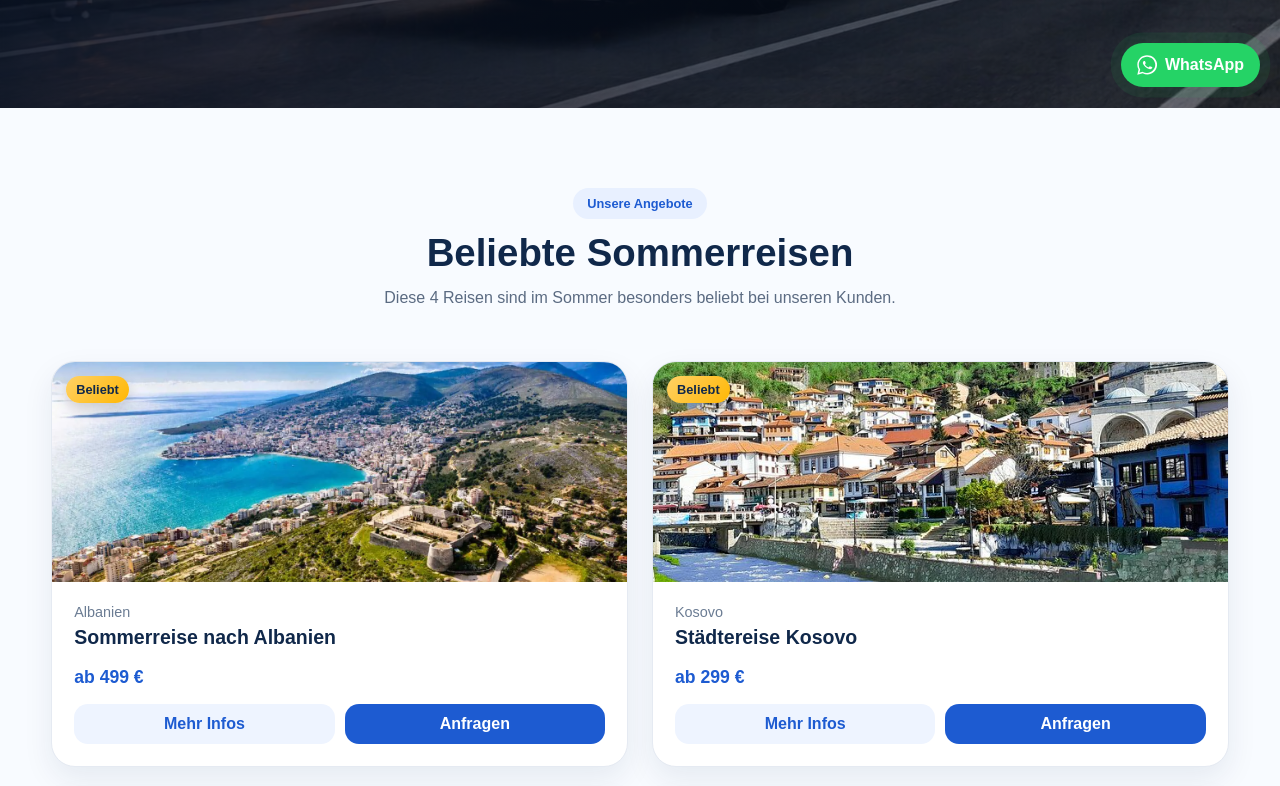
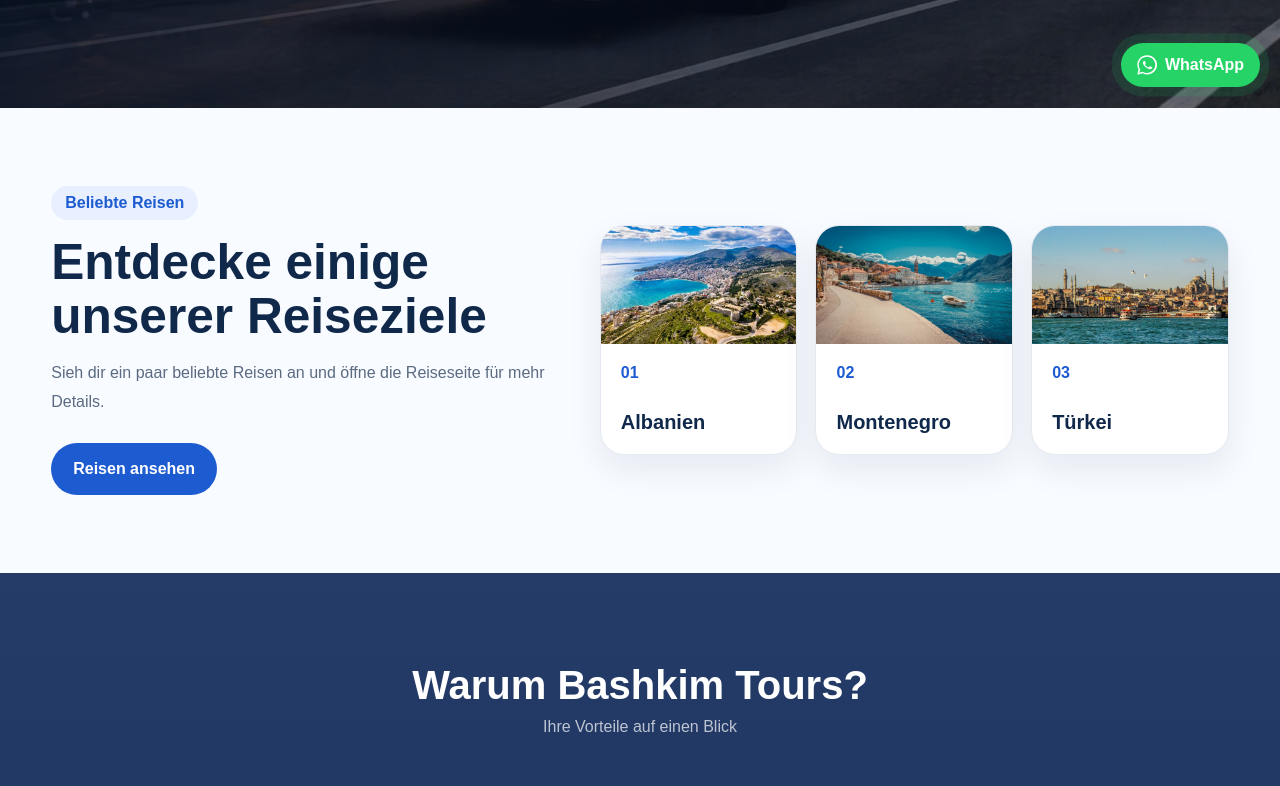
Before and after one commit to codedbyxhezi/bashkim-tours, a Next.js app: page / in a window 1280 px wide. Shown: the part 693-1479 px from the top of the page. Built offline with nearby package versions, Linux system fonts and the light colour scheme.

Commit message:
redesign homepage teaser section

```diff
--- a/app/page.tsx
+++ b/app/page.tsx
@@ -2,7 +2,7 @@
 
 import styles from './Home.module.css';
 import Link from 'next/link';
-import PopularTrips from '@/components/PopularTrips/PopularTrips';
+import TravelTeaser from "@/components/TravelTeaser/TravelTeaser";
 import WhyUs from '@/components/WhyUs/WhyUs';
 import HowItWorks from '@/components/HowItWorks/HowItWorks';
 import CTASection from '@/components/CTASection/CTASection';
@@ -36,7 +36,7 @@ export default function Home() {
         </div>
       </main>
 
-      <PopularTrips />
+      <TravelTeaser />
       <WhyUs />
       <HowItWorks />
       <Gallery />
--- /dev/null
+++ b/components/TravelTeaser/TravelTeaser.module.css
@@ -0,0 +1,127 @@
+.section {
+  padding: 78px 0;
+  background: #f8fbff;
+}
+
+.container {
+  width: min(1240px, 92%);
+  margin: 0 auto;
+  display: grid;
+  grid-template-columns: 0.9fr 1.1fr;
+  gap: 34px;
+  align-items: center;
+}
+
+.badge {
+  display: inline-flex;
+  padding: 8px 14px;
+  border-radius: 999px;
+  background: #e8f0ff;
+  color: #1d5bd1;
+  font-weight: 800;
+  margin-bottom: 16px;
+}
+
+.left h2 {
+  margin: 0 0 16px;
+  color: #10284a;
+  font-size: clamp(2rem, 4vw, 3.1rem);
+  line-height: 1.08;
+}
+
+.left p {
+  margin: 0 0 26px;
+  color: #5b6b82;
+  line-height: 1.8;
+  max-width: 540px;
+}
+
+.button {
+  min-height: 52px;
+  padding: 0 22px;
+  border-radius: 999px;
+  background: #1d5bd1;
+  color: #ffffff;
+  font-weight: 900;
+  text-decoration: none;
+  display: inline-flex;
+  align-items: center;
+  justify-content: center;
+  transition: 0.25s ease;
+}
+
+.button:hover {
+  background: #1747a6;
+  transform: translateY(-2px);
+}
+
+.cards {
+  display: grid;
+  grid-template-columns: repeat(3, 1fr);
+  gap: 18px;
+}
+
+.card {
+  background: #ffffff;
+  border: 1px solid #e5eaf2;
+  border-radius: 24px;
+  overflow: hidden;
+  text-decoration: none;
+  box-shadow: 0 14px 34px rgba(16, 40, 74, 0.08);
+  transition: 0.25s ease;
+}
+
+.card:hover {
+  transform: translateY(-5px);
+  box-shadow: 0 18px 45px rgba(16, 40, 74, 0.12);
+}
+
+.imageWrap {
+  height: 118px;
+  overflow: hidden;
+  background: #eef4ff;
+}
+
+.imageWrap img {
+  width: 100%;
+  height: 100%;
+  object-fit: cover;
+}
+
+.cardContent {
+  padding: 20px;
+  min-height: 110px;
+  display: flex;
+  flex-direction: column;
+  justify-content: flex-end;
+}
+
+.cardContent span {
+  color: #1d5bd1;
+  font-weight: 900;
+  margin-bottom: auto;
+}
+
+.cardContent h3 {
+  margin: 18px 0 0;
+  color: #10284a;
+  font-size: 1.25rem;
+}
+
+@media (max-width: 900px) {
+  .container {
+    grid-template-columns: 1fr;
+  }
+
+  .cards {
+    grid-template-columns: 1fr;
+  }
+
+  .imageWrap {
+    height: 150px;
+  }
+
+  .cardContent {
+    min-height: auto;
+  }
+}
--- /dev/null
+++ b/components/TravelTeaser/TravelTeaser.tsx
@@ -0,0 +1,65 @@
+"use client";
+
+import Link from "next/link";
+import styles from "./TravelTeaser.module.css";
+import { useLanguage } from "@/components/LanguageProvider/LanguageProvider";
+
+export default function TravelTeaser() {
+  const { locale } = useLanguage();
+
+  const content =
+    locale === "sq"
+      ? {
+          badge: "Udhëtime të preferuara",
+          title: "Zbulo disa nga destinacionet tona",
+          text: "Shiko disa udhëtime të njohura dhe hap faqen e udhëtimeve për më shumë detaje.",
+          button: "Shiko udhëtimet",
+          items: [
+            { title: "Shqipëri", image: "/images/albania.jpg" },
+            { title: "Mal i Zi", image: "/images/montenegro.jpg" },
+            { title: "Turqi", image: "/images/turkey.jpg" },
+          ],
+        }
+      : {
+          badge: "Beliebte Reisen",
+          title: "Entdecke einige unserer Reiseziele",
+          text: "Sieh dir ein paar beliebte Reisen an und öffne die Reiseseite für mehr Details.",
+          button: "Reisen ansehen",
+          items: [
+            { title: "Albanien", image: "/images/albania.jpg" },
+            { title: "Montenegro", image: "/images/montenegro.jpg" },
+            { title: "Türkei", image: "/images/turkey.jpg" },
+          ],
+        };
+
+  return (
+    <section className={styles.section}>
+      <div className={styles.container}>
+        <div className={styles.left}>
+          <span className={styles.badge}>{content.badge}</span>
+          <h2>{content.title}</h2>
+          <p>{content.text}</p>
+
+          <Link href="/tours" className={styles.button}>
+            {content.button}
+          </Link>
+        </div>
+
+        <div className={styles.cards}>
+          {content.items.map((item, index) => (
+            <Link href="/tours" key={item.title} className={styles.card}>
+              <div className={styles.imageWrap}>
+                <img src={item.image} alt={item.title} />
+              </div>
+
+              <div className={styles.cardContent}>
+                <span>0{index + 1}</span>
+                <h3>{item.title}</h3>
+              </div>
+            </Link>
+          ))}
+        </div>
+      </div>
+    </section>
+  );
+}
```
